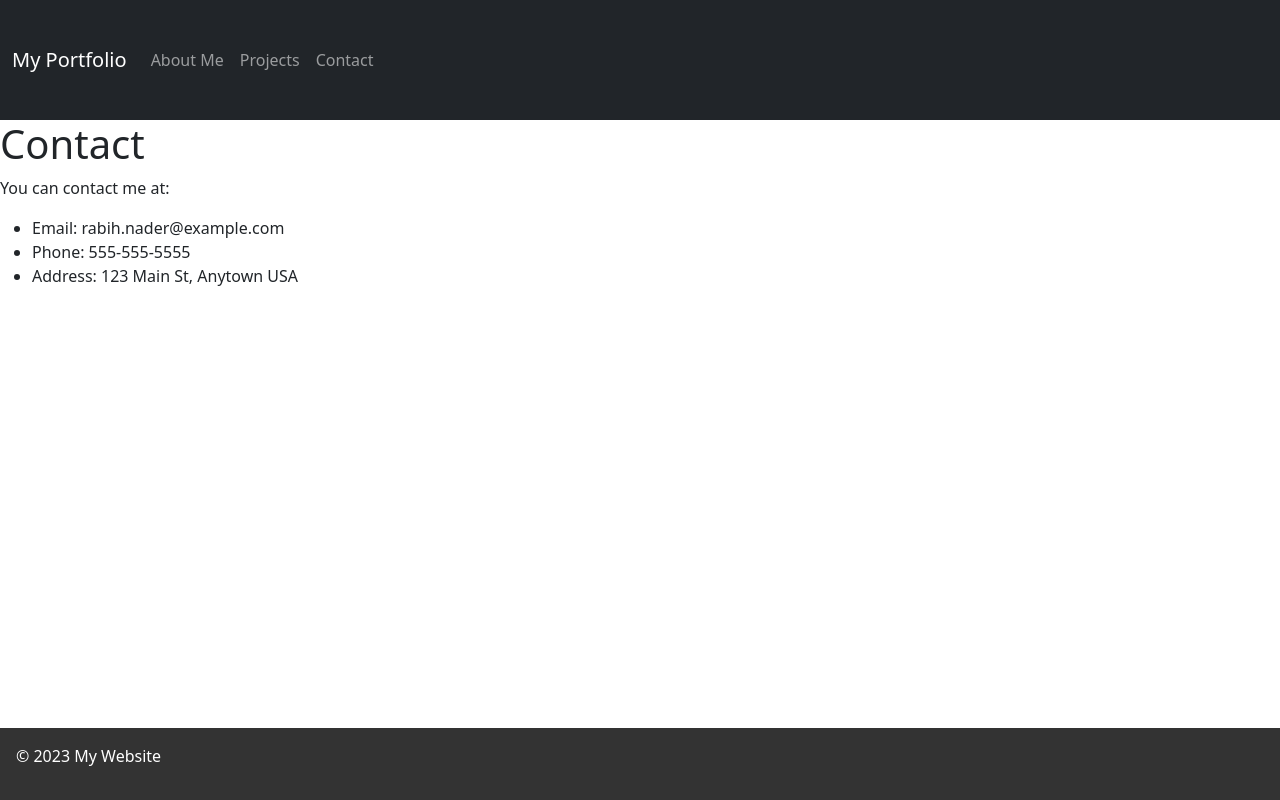
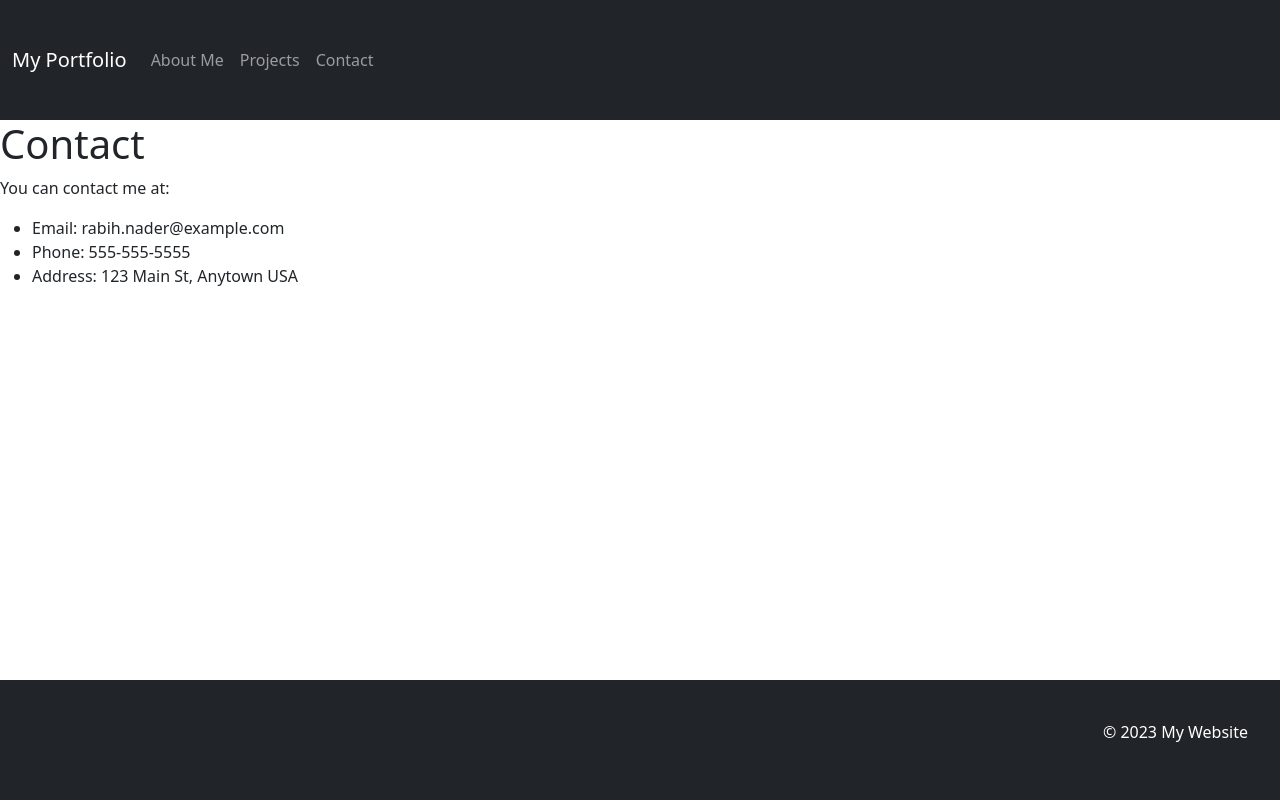
Before and after one commit to Rabih-Nadr/My-Portfolio, a React (Create React App) app: page /contact in a window 1280 px wide. Built offline with nearby package versions, Linux system fonts and the light colour scheme.

Commit message:
footer fixed

```diff
--- a/src/Components/footer.js
+++ b/src/Components/footer.js
@@ -2,7 +2,7 @@ import React from 'react';
 
 function Footer() {
   return (
-    <footer className="footer">
+    <footer >
       <p>&copy; 2023 My Website</p>
     </footer>
   );
--- a/src/styleSheet/footer.css
+++ b/src/styleSheet/footer.css
@@ -1,19 +1,17 @@
 /* Footer.css */
 
 .footer {
-    background-color: #333;
+    background-color: #212529;
     color: #fff;
     display: flex;
-    justify-content: space-between;
+    justify-content:flex-end;
     align-items: center;
-    padding: 1rem;
+    padding: 2rem;
     position: fixed;
     bottom: 0;
     left: 0;
     right: 0;
-    position: 'fixed';
-    bottom: 0;
-    width: '100%'
+    height: 15vh !important;
   }
 
 
```
